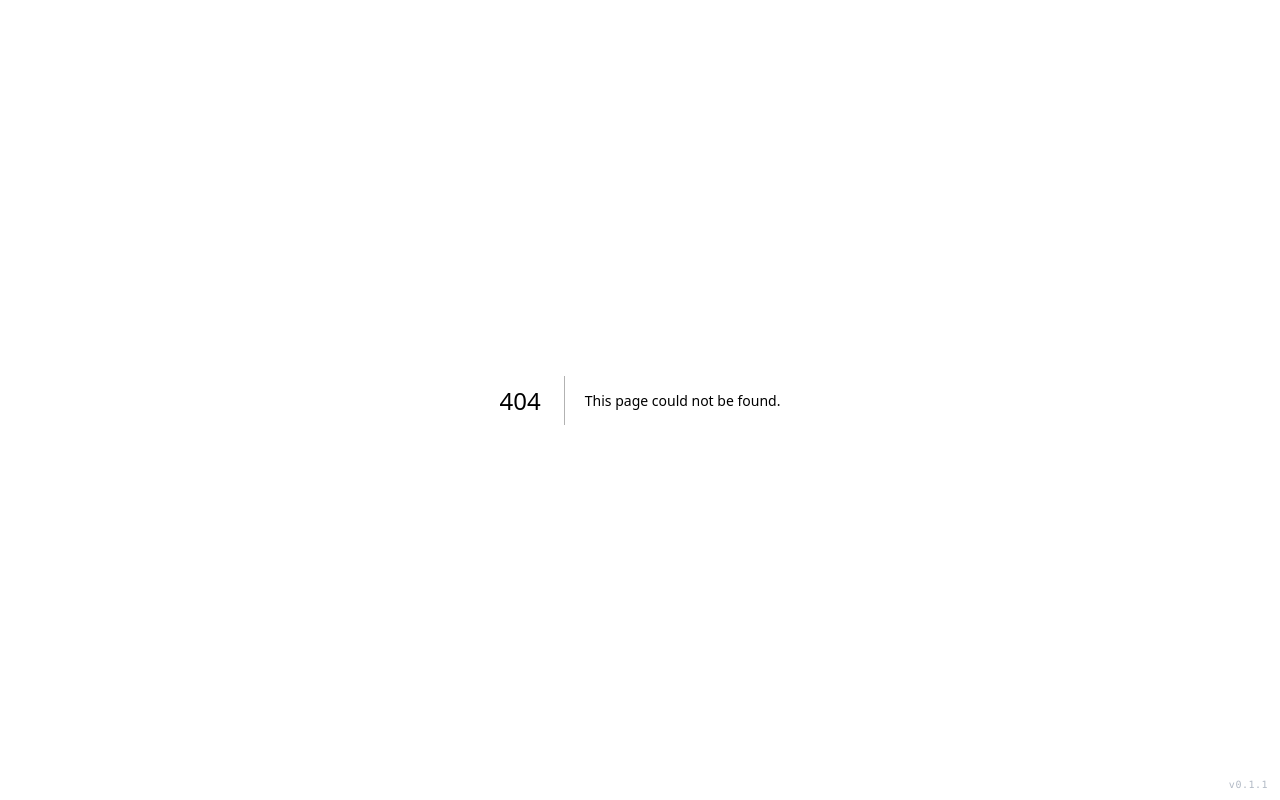
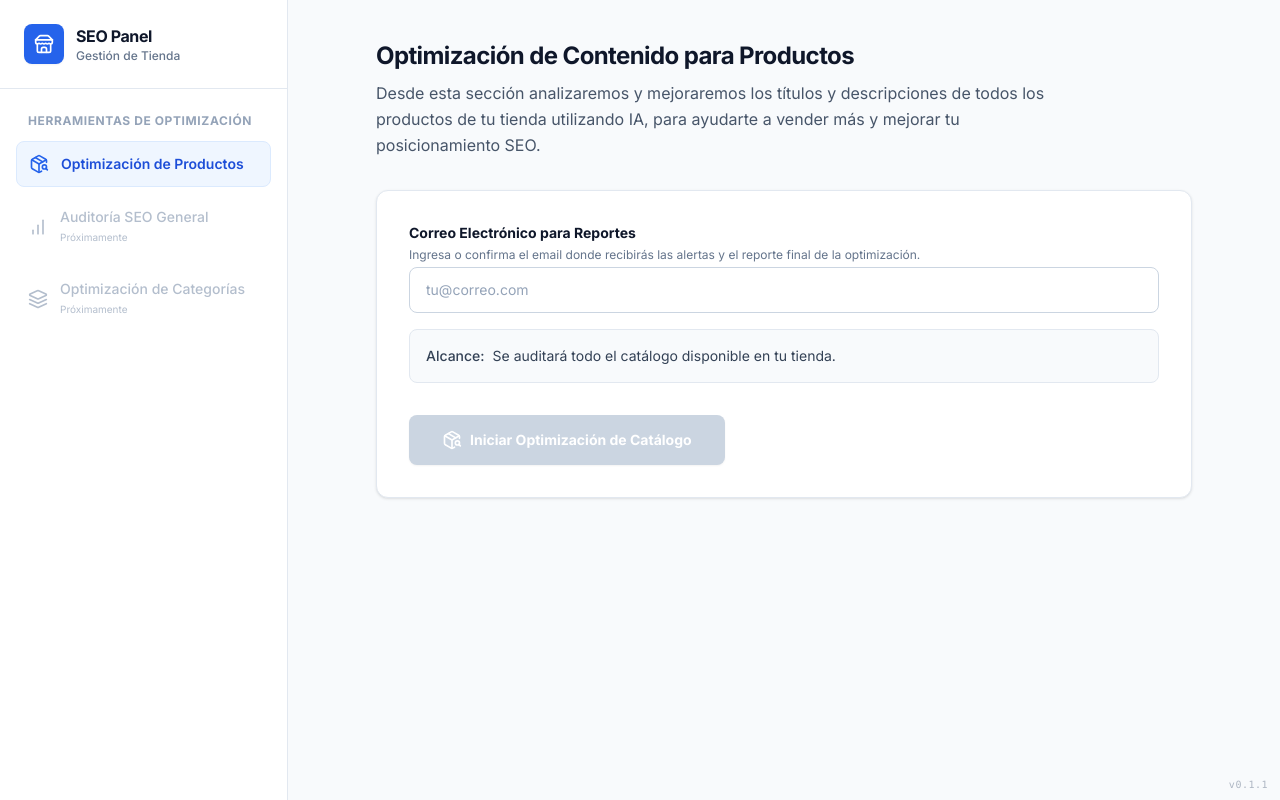
Before and after one commit to diegobuzza-ecomm/growth-manager, a Next.js app: page /dashboard in a window 1280 px wide. Before the commit this address had no page. Built offline with nearby package versions, Linux system fonts and the light colour scheme.

Commit message:
feat: add dashboard for tiendanube app

```diff
--- /dev/null
+++ b/src/app/dashboard/page.tsx
@@ -0,0 +1,230 @@
+"use client";
+
+import React, { useState, Suspense } from "react";
+import { useSearchParams } from "next/navigation";
+import {
+  PackageSearch,
+  BarChart,
+  Layers,
+  Store,
+  Loader2,
+  CheckCircle2,
+  AlertCircle
+} from "lucide-react";
+
+// Placeholder para la URL de n8n
+const N8N_WEBHOOK_URL = "SU_WEBHOOK_URL_AQUI_2";
+
+function DashboardContent() {
+  const searchParams = useSearchParams();
+  const userId = searchParams.get("user_id") || "";
+  const token = searchParams.get("token") || "";
+
+  const [email, setEmail] = useState("");
+  const [isSubmitting, setIsSubmitting] = useState(false);
+  const [success, setSuccess] = useState(false);
+  const [errorMsg, setErrorMsg] = useState("");
+
+  const handleSubmit = async (e: React.FormEvent) => {
+    e.preventDefault();
+    if (!email) return;
+
+    setIsSubmitting(true);
+    setErrorMsg("");
+
+    try {
+      // Si la URL no ha sido reemplazada, simulamos para probar la UI
+      if (N8N_WEBHOOK_URL === "SU_WEBHOOK_URL_AQUI_2") {
+        await new Promise(resolve => setTimeout(resolve, 1500));
+        setSuccess(true);
+        return;
+      }
+
+      const response = await fetch(N8N_WEBHOOK_URL, {
+        method: "POST",
+        headers: {
+          "Content-Type": "application/json",
+        },
+        body: JSON.stringify({
+          email,
+          user_id: userId,
+          token,
+          source: "tiendanube_dashboard",
+          action: "optimize_products"
+        }),
+      });
+
+      if (!response.ok) {
+        throw new Error("Error en la respuesta del servidor");
+      }
+
+      setSuccess(true);
+    } catch (err) {
+      setErrorMsg("Ocurrió un error al intentar iniciar el proceso. Por favor, intenta nuevamente.");
+      setIsSubmitting(false);
+    }
+  };
+
+  return (
+    <div className="p-8 md:p-10 max-w-4xl mx-auto space-y-8 animate-fadeIn">
+      {/* Encabezado del Área de Contenido Principal */}
+      <div className="space-y-2">
+        <h2 className="text-2xl font-bold text-slate-900 tracking-tight">
+          Optimización de Contenido para Productos
+        </h2>
+        <p className="text-base text-slate-600 leading-relaxed max-w-2xl">
+          Desde esta sección analizaremos y mejoraremos los títulos y descripciones de todos los productos de tu tienda utilizando IA, para ayudarte a vender más y mejorar tu posicionamiento SEO.
+        </p>
+      </div>
+
+      {/* Sección de Configuración (Formulario) */}
+      <div className="card-enterprise p-8 space-y-6">
+        {success ? (
+          <div className="flex flex-col items-center justify-center text-center p-6 space-y-4 animate-fadeIn">
+            <div className="w-16 h-16 rounded-full bg-emerald-50 flex items-center justify-center border border-emerald-200">
+              <CheckCircle2 className="w-8 h-8 text-emerald-600" />
+            </div>
+            <div className="space-y-1">
+              <h3 className="text-xl font-bold text-slate-900">¡Proceso iniciado!</h3>
+              <p className="text-slate-600">
+                Estamos analizando tus productos. Te enviaremos un correo a <span className="font-semibold text-slate-900">{email}</span> con los detalles en unos minutos.
+              </p>
+            </div>
+          </div>
+        ) : (
+          <form onSubmit={handleSubmit} className="space-y-6">
+            <div className="space-y-4">
+              <div className="space-y-1">
+                <label htmlFor="email" className="block text-sm font-bold text-slate-900">
+                  Correo Electrónico para Reportes
+                </label>
+                <p className="text-xs text-slate-500 mb-2">
+                  Ingresa o confirma el email donde recibirás las alertas y el reporte final de la optimización.
+                </p>
+                <input
+                  type="email"
+                  id="email"
+                  required
+                  value={email}
+                  onChange={(e) => setEmail(e.target.value)}
+                  disabled={isSubmitting}
+                  placeholder="tu@correo.com"
+                  className="block w-full px-4 py-3 border border-slate-300 rounded-lg text-slate-900 placeholder-slate-400 focus:outline-none focus:ring-2 focus:ring-blue-600 focus:border-transparent transition-all sm:text-sm bg-white"
+                />
+              </div>
+
+              {/* Nota sobre alcance futuro */}
+              <div className="p-4 bg-slate-50 border border-slate-200 rounded-lg">
+                <p className="text-sm text-slate-700 flex items-center gap-2">
+                  <span className="font-medium">Alcance:</span> Se auditará todo el catálogo disponible en tu tienda.
+                </p>
+              </div>
+            </div>
+
+            {errorMsg && (
+              <div className="p-4 bg-red-50 border border-red-200 rounded-lg flex items-start gap-3">
+                <AlertCircle className="w-5 h-5 text-red-600 shrink-0 mt-0.5" />
+                <p className="text-sm text-red-800 font-medium">{errorMsg}</p>
+              </div>
+            )}
+
+            <div className="pt-2">
+              <button
+                type="submit"
+                disabled={isSubmitting || !email}
+                className={`w-full md:w-auto px-8 py-3.5 border border-transparent rounded-lg shadow-sm text-sm font-bold text-white transition-all flex items-center justify-center gap-2
+                  ${isSubmitting || !email
+                    ? "bg-slate-300 text-slate-500 cursor-not-allowed"
+                    : "bg-blue-600 hover:bg-blue-700 hover:shadow-md cursor-pointer"
+                  }`}
+              >
+                {isSubmitting ? (
+                  <>
+                    <Loader2 className="w-5 h-5 animate-spin" />
+                    <span>Procesando...</span>
+                  </>
+                ) : (
+                  <>
+                    <PackageSearch className="w-5 h-5" />
+                    <span>Iniciar Optimización de Catálogo</span>
+                  </>
+                )}
+              </button>
+            </div>
+          </form>
+        )}
+      </div>
+    </div>
+  );
+}
+
+export default function DashboardPage() {
+  return (
+    <div className="flex min-h-screen bg-slate-50 text-slate-900">
+      {/* Menú Lateral (Sidebar) */}
+      <aside className="w-72 bg-white border-r border-slate-200 flex flex-col shrink-0 hidden md:flex">
+        <div className="p-6 border-b border-slate-200 flex items-center gap-3">
+          <div className="w-10 h-10 rounded-lg bg-blue-600 flex items-center justify-center shrink-0 shadow-sm">
+            <Store className="w-5 h-5 text-white" />
+          </div>
+          <div>
+            <h1 className="font-bold text-base text-slate-900 tracking-tight">
+              SEO Panel
+            </h1>
+            <p className="text-xs text-slate-500 font-medium">
+              Gestión de Tienda
+            </p>
+          </div>
+        </div>
+
+        <div className="flex-1 px-4 py-6 space-y-6">
+          <div>
+            <p className="px-3 text-xs font-bold text-slate-400 uppercase tracking-wider mb-3">
+              Herramientas de Optimización
+            </p>
+            <nav className="space-y-2">
+              {/* Opción 1: Activa */}
+              <button className="w-full flex items-center gap-3 px-3 py-3 rounded-lg text-sm font-semibold transition-colors bg-blue-50 text-blue-700 border border-blue-100">
+                <PackageSearch className="w-5 h-5 shrink-0 text-blue-600" />
+                <span className="text-left">Optimización de Productos</span>
+              </button>
+
+              {/* Opción 2: Deshabilitada */}
+              <div className="w-full flex items-center gap-3 px-3 py-3 rounded-lg text-sm font-medium transition-colors text-slate-400 bg-transparent cursor-not-allowed opacity-70">
+                <BarChart className="w-5 h-5 shrink-0" />
+                <div className="flex flex-col text-left">
+                  <span>Auditoría SEO General</span>
+                  <span className="text-[10px] text-slate-400 font-normal">Próximamente</span>
+                </div>
+              </div>
+
+              {/* Opción 3: Deshabilitada */}
+              <div className="w-full flex items-center gap-3 px-3 py-3 rounded-lg text-sm font-medium transition-colors text-slate-400 bg-transparent cursor-not-allowed opacity-70">
+                <Layers className="w-5 h-5 shrink-0" />
+                <div className="flex flex-col text-left">
+                  <span>Optimización de Categorías</span>
+                  <span className="text-[10px] text-slate-400 font-normal">Próximamente</span>
+                </div>
+              </div>
+            </nav>
+          </div>
+        </div>
+      </aside>
+
+      {/* Menú Superior Móvil (Para pantallas pequeñas en el iframe) */}
+      <div className="md:hidden fixed top-0 w-full bg-white border-b border-slate-200 z-10 flex items-center p-4 gap-3 shadow-sm">
+        <div className="w-8 h-8 rounded-md bg-blue-600 flex items-center justify-center shrink-0">
+          <Store className="w-4 h-4 text-white" />
+        </div>
+        <span className="font-bold text-slate-900">SEO Panel</span>
+      </div>
+
+      {/* Área de Contenido Principal */}
+      <main className="flex-1 min-w-0 md:pt-0 pt-16">
+        <Suspense fallback={<div className="flex items-center justify-center h-full min-h-[50vh]"><Loader2 className="w-8 h-8 text-blue-600 animate-spin" /></div>}>
+          <DashboardContent />
+        </Suspense>
+      </main>
+    </div>
+  );
+}
```
